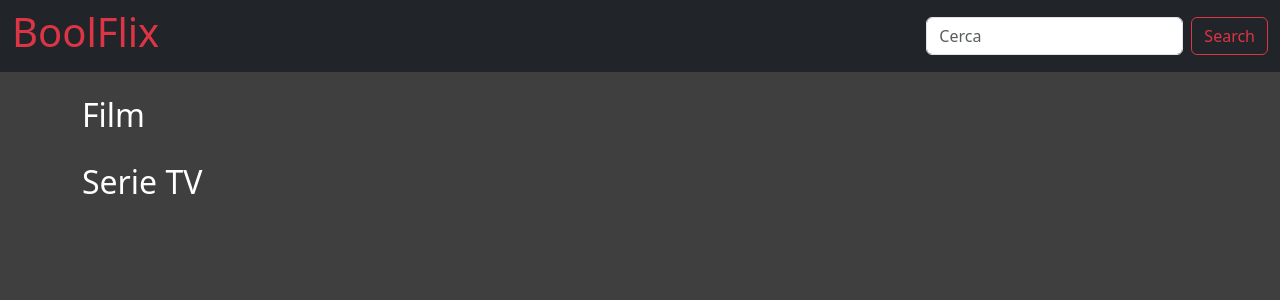
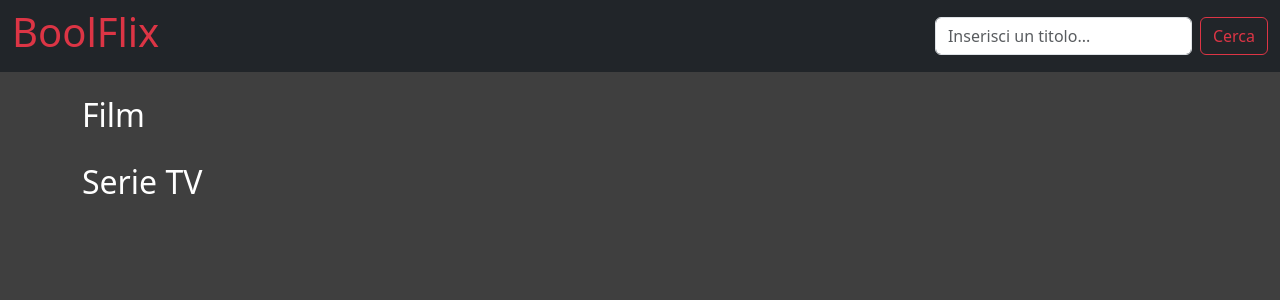
Before and after one commit to Salvo-Raia/react-boolflix, a React (Vite) app: page / in a window 1280 px wide. Shown: the top 300 px of the page. Built offline with nearby package versions, Linux system fonts and the light colour scheme.

Commit message:
Minor style changes

```diff
--- a/src/assets/css/index.css
+++ b/src/assets/css/index.css
@@ -16,6 +16,10 @@ h2 {
     border-radius: 10px;
 }
 
+.card:hover {
+    cursor: pointer;
+}
+
 .card-info {
     height: 500px;
     border-radius: 8px;
--- a/src/components/Header.jsx
+++ b/src/components/Header.jsx
@@ -24,7 +24,7 @@ export default function Header() {
   // Fetch film e serie tv
   const fetchMovies = () => {
     axios.get(movieApiURL).then((res) => {
-      console.log(res.data.results);
+      console.log(res.data, res.data.results);
       setMovieList(res.data.results);
     });
   };
@@ -51,12 +51,12 @@ export default function Header() {
           <input
             className="form-control me-2"
             type="search"
-            placeholder="Cerca"
-            aria-label="Cerca"
+            placeholder="Inserisci un titolo..."
+            aria-label="Inserisci un titolo..."
             value={query}
             onChange={(e) => setQuery(e.target.value)}
           />
-          <button className="btn btn-outline-danger">Search</button>
+          <button className="btn btn-outline-danger">Cerca</button>
         </form>
       </div>
     </nav>
```
